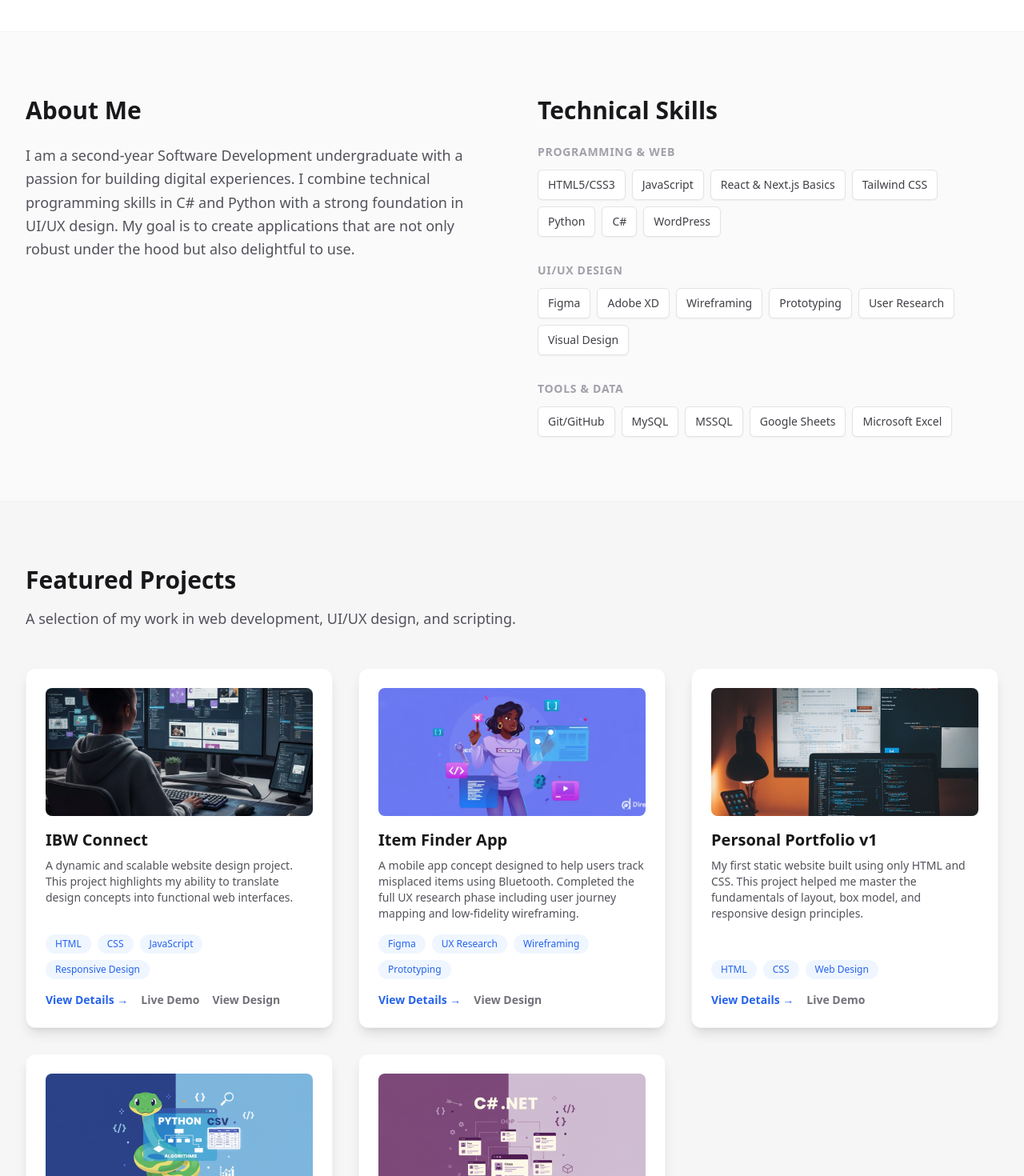
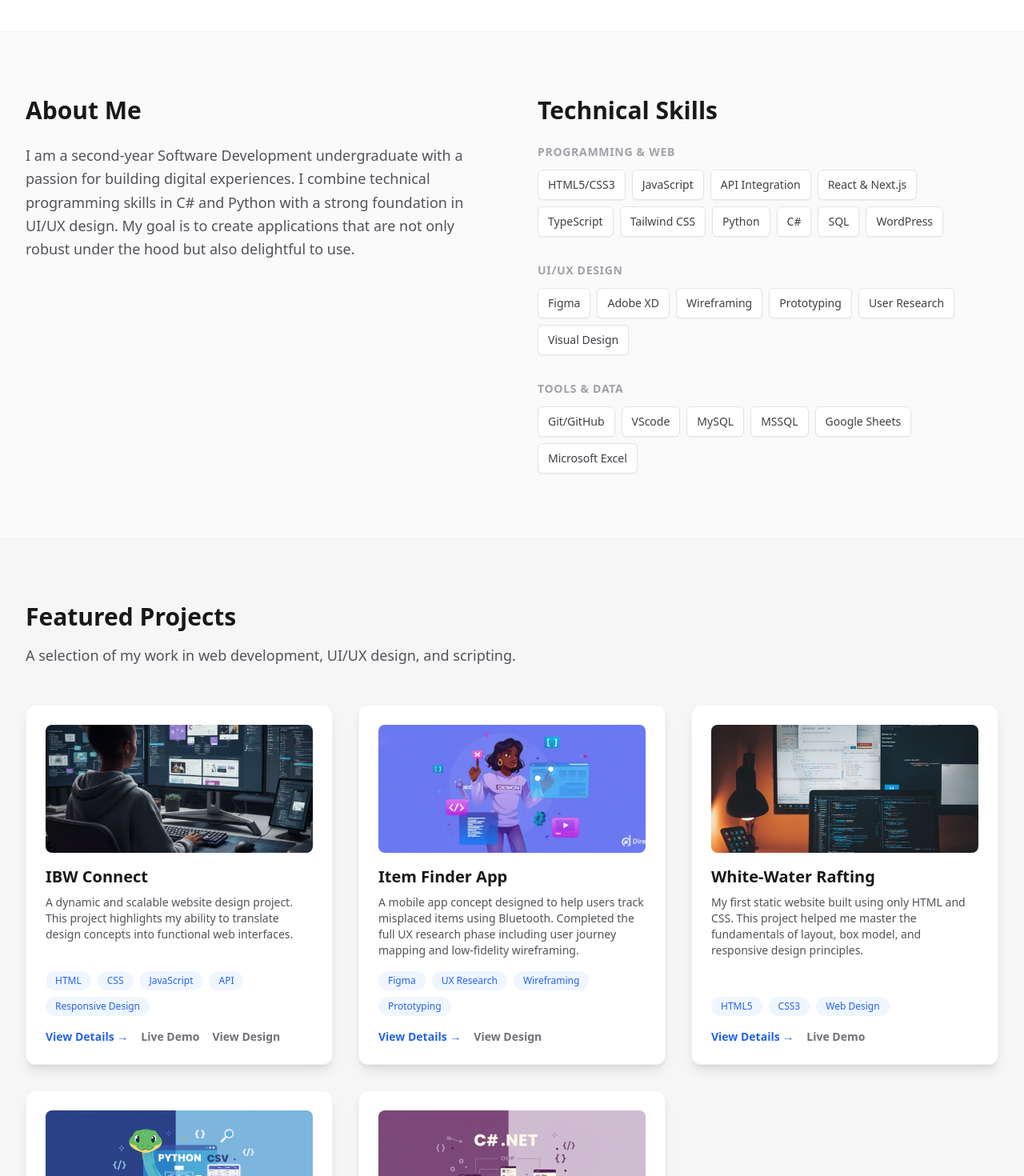
Before and after one commit to Damilolaadefenwa/myportfolio, a React (Vite) app: page / in a window 1280 px wide. Shown: the part 799-2269 px from the top of the page at 80% size. Built offline with nearby package versions, Linux system fonts and the light colour scheme.

Commit message:
adding details

```diff
--- a/App.tsx
+++ b/App.tsx
@@ -16,12 +16,6 @@ import {
 
 // ----------------------------------------------------------------------
 // 1. IMAGE IMPORTS (CRITICAL FIX)
-// Adjusted paths to use '../assets/' assuming App.tsx is inside a 'src/' folder
-// and the 'assets' folder is a sibling of 'src/' or a subfolder of 'public/'.
-// If your assets are in 'src/assets', then './assets' was correct and the
-// compiler configuration is the issue. Since we cannot configure the compiler,
-// we will try to place the images in the 'public' folder and use root-relative paths.
-
 // ALTERNATIVE FIX: Using the public folder standard for relative paths that work on deployment.
 // If you place these files (profile_image.jpg, ibw_connect_image.png, etc.)
 // into your project's `public/assets/` folder, these paths will work globally:
@@ -54,9 +48,9 @@ const personalInfo = {
 
 // --- SKILLS (Updated from user's data.ts) ---
 const skills = [
-  { title: "Programming & Web", skills: ["HTML5/CSS3", "JavaScript", "React & Next.js Basics", "Tailwind CSS", "Python", "C#", "WordPress"] },
+  { title: "Programming & Web", skills: ["HTML5/CSS3", "JavaScript", "API Integration", "React & Next.js", "TypeScript", "Tailwind CSS", "Python", "C#", "SQL", "WordPress"] },
   { title: "UI/UX Design", skills: ["Figma", "Adobe XD", "Wireframing", "Prototyping", "User Research", "Visual Design"] },
-  { title: "Tools & Data", skills: ["Git/GitHub", "MySQL", "MSSQL", "Google Sheets", "Microsoft Excel"] }
+  { title: "Tools & Data", skills: ["Git/GitHub", "VScode", "MySQL", "MSSQL", "Google Sheets", "Microsoft Excel"] }
 ];
 
 // --- EDUCATION (Updated from user's data.ts) ---
@@ -85,7 +79,7 @@ const projects: Project[] = [
     id: 'ibw-connect',
     title: "IBW Connect",
     description: "A dynamic and scalable website design project. This project highlights my ability to translate design concepts into functional web interfaces.",
-    tags: ["HTML", "CSS", "JavaScript", "Responsive Design"],
+    tags: ["HTML", "CSS", "JavaScript", "API", "Responsive Design"],
     link: "/projects/ibw-connect",
     demo: "https://damilolaadefenwa.github.io/wdd231/final/index.html",
     design: "https://www.behance.net/gallery/235862275/Dynamic-Scalable-Minimalist-Design-For-IBW-Connect",
@@ -104,9 +98,9 @@ const projects: Project[] = [
   },
   {
     id: 'portfolio-v1',
-    title: "Personal Portfolio v1",
+    title: "White-Water Rafting",
     description: "My first static website built using only HTML and CSS. This project helped me master the fundamentals of layout, box model, and responsive design principles.",
-    tags: ["HTML", "CSS", "Web Design"],
+    tags: ["HTML5", "CSS3", "Web Design"],
     link: "/projects/portfolio-v1",
     demo: "https://damilolaadefenwa.github.io/wdd130/wwr/",
     // FIX: Using the public path variable
```
